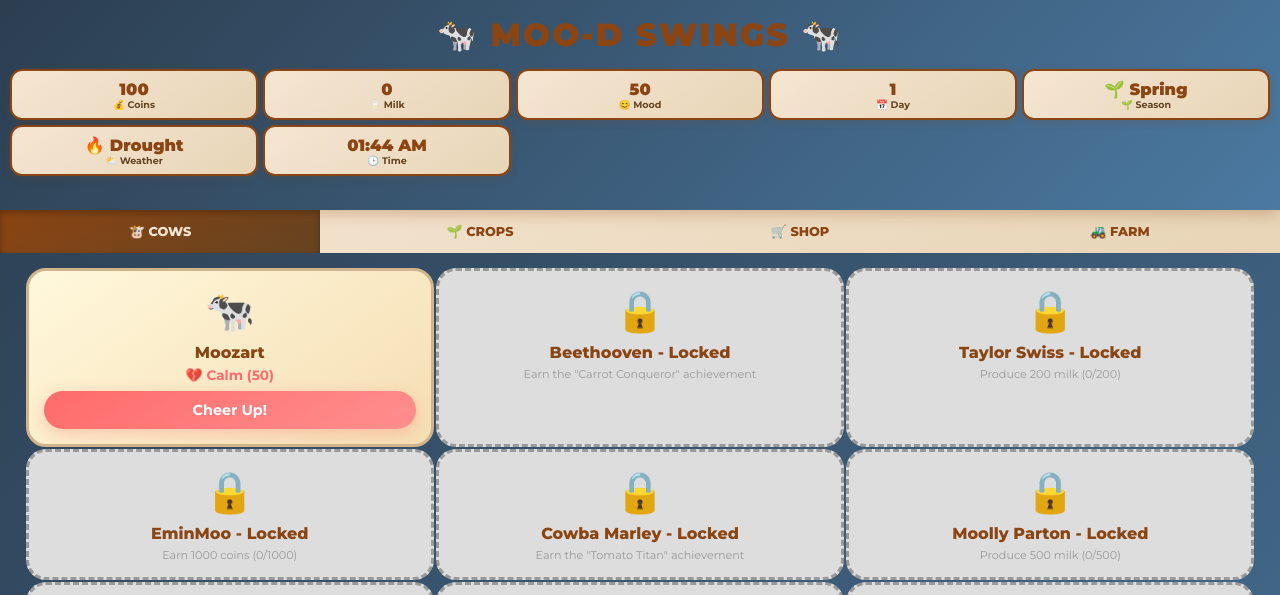
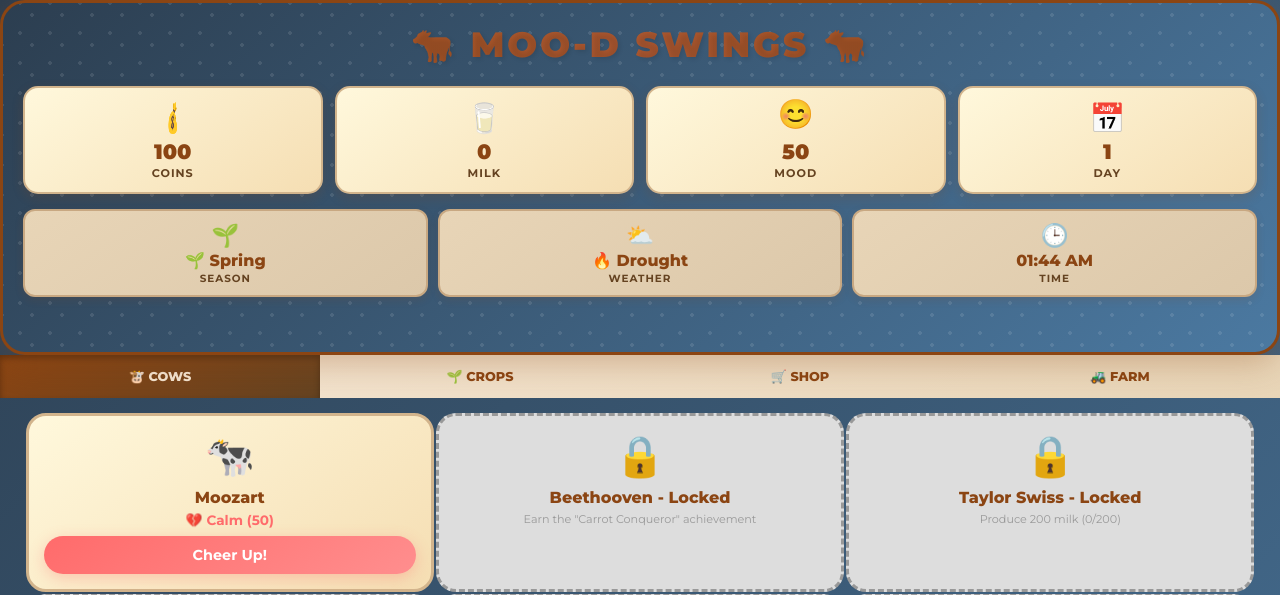
Before and after one commit to brentjlaf/moodswings, a PHP site: page / in a window 1280 px wide. Shown: the top 595 px of the page. Run offline with PHP 8.4, Linux system fonts and the light colour scheme.

Commit message:
Redesign game header layout

```diff
--- a/index.html
+++ b/index.html
@@ -13,31 +13,52 @@
 <div class="mobile-container">
   <!-- Game Header -->
   <div class="game-header">
-    <h1 class="game-title">&#x1F404; MOO-D SWINGS &#x1F404;</h1>
-    <div class="stats-bar">
-      <div class="stat"> <span class="stat-value" id="coins">100</span>
-        <div class="stat-label">&#x1F4B0; Coins</div>
+    <div class="header-content">
+      <h1 class="game-title">&#x1F404; MOO-D SWINGS &#x1F404;</h1>
+
+      <div class="primary-stats">
+        <div class="primary-stat coins-stat">
+          <span class="stat-icon">&#x1F4B0;</span>
+          <span class="stat-value" id="coins">100</span>
+          <div class="stat-label">Coins</div>
+        </div>
+        <div class="primary-stat">
+          <span class="stat-icon">&#x1F95B;</span>
+          <span class="stat-value" id="milk">0</span>
+          <div class="stat-label">Milk</div>
+        </div>
+        <div class="primary-stat mood-stat">
+          <span class="stat-icon">&#x1F60A;</span>
+          <span class="stat-value" id="happiness"></span>
+          <div class="stat-label">Mood</div>
+        </div>
+        <div class="primary-stat">
+          <span class="stat-icon">&#x1F4C5;</span>
+          <span class="stat-value" id="day">1</span>
+          <div class="stat-label">Day</div>
+        </div>
       </div>
-      <div class="stat"> <span class="stat-value" id="milk">0</span>
-        <div class="stat-label">&#x1F95B; Milk</div>
+
+      <div class="secondary-stats">
+        <div class="secondary-stat">
+          <span class="stat-icon">&#x1F331;</span>
+          <span class="stat-value" id="seasonDisplay"></span>
+          <div class="stat-label">Season</div>
+        </div>
+        <div class="secondary-stat">
+          <span class="stat-icon">⛅</span>
+          <span class="stat-value" id="weatherDisplay"></span>
+          <div class="stat-label">Weather</div>
+        </div>
+        <div class="secondary-stat">
+          <span class="stat-icon">&#x1F552;</span>
+          <span class="stat-value" id="timeDisplay"></span>
+          <div class="stat-label">Time</div>
+        </div>
       </div>
-      <div class="stat"> <span class="stat-value" id="happiness"></span>
-        <div class="stat-label">&#x1F60A; Mood</div>
-      </div>
-      <div class="stat"> <span class="stat-value" id="day">1</span>
-        <div class="stat-label">&#x1F4C5; Day</div>
-      </div>
-      <div class="stat"> <span class="stat-value" id="seasonDisplay"></span>
-        <div class="stat-label">&#x1F331; Season</div>
-      </div>
-      <div class="stat"> <span class="stat-value" id="weatherDisplay"></span>
-        <div class="stat-label">⛅ Weather</div>
-      </div>
-      <div class="stat time-stat"> <span class="stat-value" id="timeDisplay"></span>
-        <div class="stat-label">&#x1F552; Time</div>
-      </div>
+
+      <div id="effectTimers" class="effect-timers"></div>
     </div>
-    <div id="effectTimers" class="effect-timers"></div>
   </div>
 
   <!-- Tab Navigation -->
--- a/styles.css
+++ b/styles.css
@@ -32,76 +32,185 @@ body {
 
 .game-header {
     background: linear-gradient(145deg, #F5E6D3, #E8D5B7);
-    padding: 15px 10px 10px 10px;
+    border-radius: 25px;
+    padding: 20px;
     text-align: center;
-    box-shadow: 0 4px 15px rgba(139,69,19,0.3);
+    box-shadow: 0 8px 32px rgba(139,69,19,0.3);
+    border: 3px solid #8B4513;
+    position: relative;
+    overflow: hidden;
     z-index: 100;
-    /* border-radius: 0 0 20px 20px; */
-    /* border-bottom: 4px solid #8B4513; */
+}
+
+.game-header::before {
+    content: '';
+    position: absolute;
+    top: -50%;
+    left: -50%;
+    width: 200%;
+    height: 200%;
+    background:
+        radial-gradient(circle at 20% 20%, rgba(255,255,255,0.1) 2px, transparent 2px),
+        radial-gradient(circle at 80% 80%, rgba(255,255,255,0.1) 2px, transparent 2px);
+    background-size: 30px 30px;
+    pointer-events: none;
+    z-index: 1;
+}
+
+.header-content {
+    position: relative;
+    z-index: 2;
 }
 
 .game-title {
     font-family: 'Montserrat', sans-serif;
-    font-size: 2em;
-    color: #8B4513;
-    margin-bottom: 5px;
+    font-size: 2.2em;
+    margin-bottom: 20px;
     font-weight: 900;
-    letter-spacing: 2px;
-}
-
-.stats-bar {
+    letter-spacing: 3px;
+    text-shadow: 2px 2px 4px rgba(0,0,0,0.1);
+    background: linear-gradient(45deg, #8B4513, #A0522D, #8B4513);
+    -webkit-background-clip: text;
+    -webkit-text-fill-color: transparent;
+    background-clip: text;
+    animation: shimmer 3s ease-in-out infinite;
+}
+
+
+.primary-stats {
     display: grid;
-    grid-template-columns: repeat(5, 1fr);
-    gap: 5px;
-    padding: 10px 0;
-}
-
-.stat {
+    grid-template-columns: repeat(4, 1fr);
+    gap: 12px;
+    margin-bottom: 15px;
+}
+
+.primary-stat {
+    background: linear-gradient(145deg, #FFF8DC, #F5DEB3);
+    border-radius: 15px;
+    padding: 12px 8px;
     text-align: center;
-    background: linear-gradient(145deg, #F5E6D3, #E8D5B7);
-    border-radius: 12px;
-    padding: 8px 4px;
-    font-size: 0.85em;
-    font-weight: 800;
-    border: 2px solid #8B4513;
-    box-shadow: 0 2px 8px rgba(139,69,19,0.2);
-    transition: transform 0.2s ease;
-}
-
-.stat:hover {
-    transform: scale(1.05);
+    border: 2px solid #D2B48C;
+    box-shadow: 0 4px 12px rgba(139,69,19,0.2);
+    transition: all 0.3s ease;
+    position: relative;
+    overflow: hidden;
+}
+
+.primary-stat::before {
+    content: '';
+    position: absolute;
+    top: 0;
+    left: -100%;
+    width: 100%;
+    height: 100%;
+    background: linear-gradient(90deg, transparent, rgba(255,255,255,0.4), transparent);
+    transition: left 0.5s ease;
+}
+
+.primary-stat:hover::before {
+    left: 100%;
+}
+
+.primary-stat:hover {
+    transform: translateY(-3px);
+    box-shadow: 0 6px 20px rgba(139,69,19,0.3);
+}
+
+.stat-icon {
+    font-size: 1.8em;
+    margin-bottom: 4px;
+    display: block;
 }
 
 .stat-value {
-    font-size: 1.2em;
+    font-size: 1.3em;
+    font-weight: 900;
     color: #8B4513;
     display: block;
-    font-weight: 900;
+    margin-bottom: 2px;
 }
 
 .stat-label {
     font-size: 0.7em;
     color: #654321;
     font-weight: 700;
+    text-transform: uppercase;
+    letter-spacing: 1px;
+}
+
+.secondary-stats {
+    display: grid;
+    grid-template-columns: repeat(3, 1fr);
+    gap: 10px;
+    margin-bottom: 15px;
+}
+
+.secondary-stat {
+    background: linear-gradient(145deg, #E8D5B7, #DCC8AA);
+    border-radius: 12px;
+    padding: 10px 6px;
+    text-align: center;
+    border: 2px solid #C8A882;
+    box-shadow: 0 3px 8px rgba(139,69,19,0.15);
+    transition: all 0.3s ease;
+}
+
+.secondary-stat:hover {
+    transform: scale(1.05);
+}
+
+.secondary-stat .stat-icon {
+    font-size: 1.4em;
+    margin-bottom: 2px;
+}
+
+.secondary-stat .stat-value {
+    font-size: 1em;
+    font-weight: 800;
+}
+
+.secondary-stat .stat-label {
+    font-size: 0.65em;
 }
 
 .effect-timers {
     display: flex;
     flex-wrap: wrap;
     justify-content: center;
-    gap: 6px;
-    padding: 4px 0 10px;
+    gap: 8px;
+    min-height: 20px;
 }
 
 .effect-timer {
-    background: #FFF3CD;
-    border: 1px solid #F0C36D;
-    border-radius: 8px;
-    padding: 2px 6px;
+    background: linear-gradient(145deg, #FFF3CD, #FFEAA7);
+    border: 2px solid #F0C36D;
+    border-radius: 20px;
+    padding: 4px 12px;
     font-size: 0.7em;
     font-weight: bold;
     color: #8B4513;
-}
+    box-shadow: 0 2px 6px rgba(240,195,109,0.3);
+    animation: pulse 2s infinite;
+}
+
+@keyframes shimmer {
+    0%, 100% { filter: brightness(1); }
+    50% { filter: brightness(1.2); }
+}
+
+@keyframes coinSpin {
+    from { transform: rotateY(0deg); }
+    to { transform: rotateY(360deg); }
+}
+
+.coins-stat .stat-icon {
+    animation: coinSpin 3s linear infinite;
+}
+
+.mood-stat .stat-icon {
+    animation: bounce 2s ease-in-out infinite;
+}
+
 
 .main-content {
     flex: 1;
```
Also changed, not shown: other parts of styles.css (+36 -2 lines).
